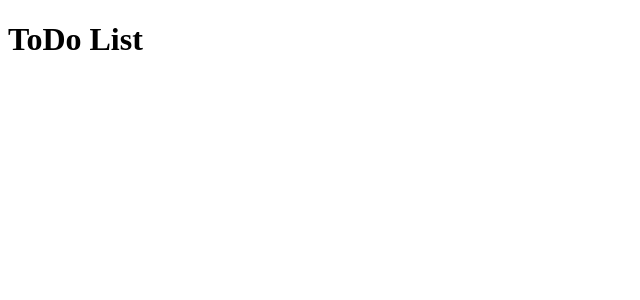
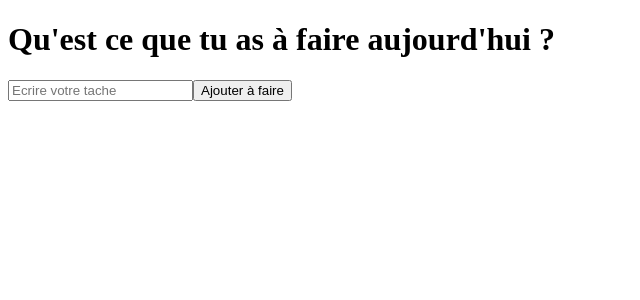
Before and after one commit to Mylan699/React, a React (Create React App) app: page / in a window 1280 px wide. Shown: the top 300 px of the page, without its empty margins (0-640 px from the left). Built offline with nearby package versions, Linux system fonts and the light colour scheme.

Commit message:
second commit

```diff
--- a/src/App.js
+++ b/src/App.js
@@ -1,11 +1,10 @@
 import './App.css';
+import ToDoList from './components/ToDoList';
 
 function App() {
   return (
     <div className="App-ToDo-List">
-      <h1>
-        ToDo List
-      </h1>
+      <ToDoList />
     </div>
   );
 }
--- a/src/components/ToDoForm.js
+++ b/src/components/ToDoForm.js
@@ -0,0 +1,35 @@
+import React, {useState} from 'react';
+
+function ToDoForm(props) {
+  const [input, setInput] = useState('');
+
+  const handleChange = e => {
+    setInput(e.target.value)
+  }
+
+  const handleSubmit = e => {
+    e.preventDefault();
+
+     props.onSubmit({
+       id: Math.floor(Math.random() *10000),
+       text: input
+     });
+
+    setInput('')
+  }
+
+    return (
+      <form className="todo-form" onSubmit={handleSubmit}>
+        <input
+          type="text"
+          placeholder="Ecrire votre tache"
+          value={input} name="text"
+          className='todo-input'
+          onChange={handleChange}
+        />
+        <button className="todo-button">Ajouter à faire </button>
+      </form>
+    )
+  }
+
+export default ToDoForm
--- a/src/components/ToDoList.js
+++ b/src/components/ToDoList.js
@@ -0,0 +1,26 @@
+import React, {useState} from 'react'
+import ToDoForm from './ToDoForm'
+
+function ToDoList() {
+    const [todos, setTodos] = useState([]);
+
+    const addTodo = todo => {
+        if(!todo.text || /^\s*$/.test(todo.text)) {
+            return
+        }
+
+        const newTodos = [todo, ...todos]
+
+        setTodos(newTodos);
+        console.log(...todos);
+    }
+
+    return (
+        <div>
+            <h1>Qu'est ce que tu as à faire aujourd'hui ?</h1>
+            <ToDoForm onSubmit={addTodo} />
+        </div>
+    )
+    }
+
+export default ToDoList
```
